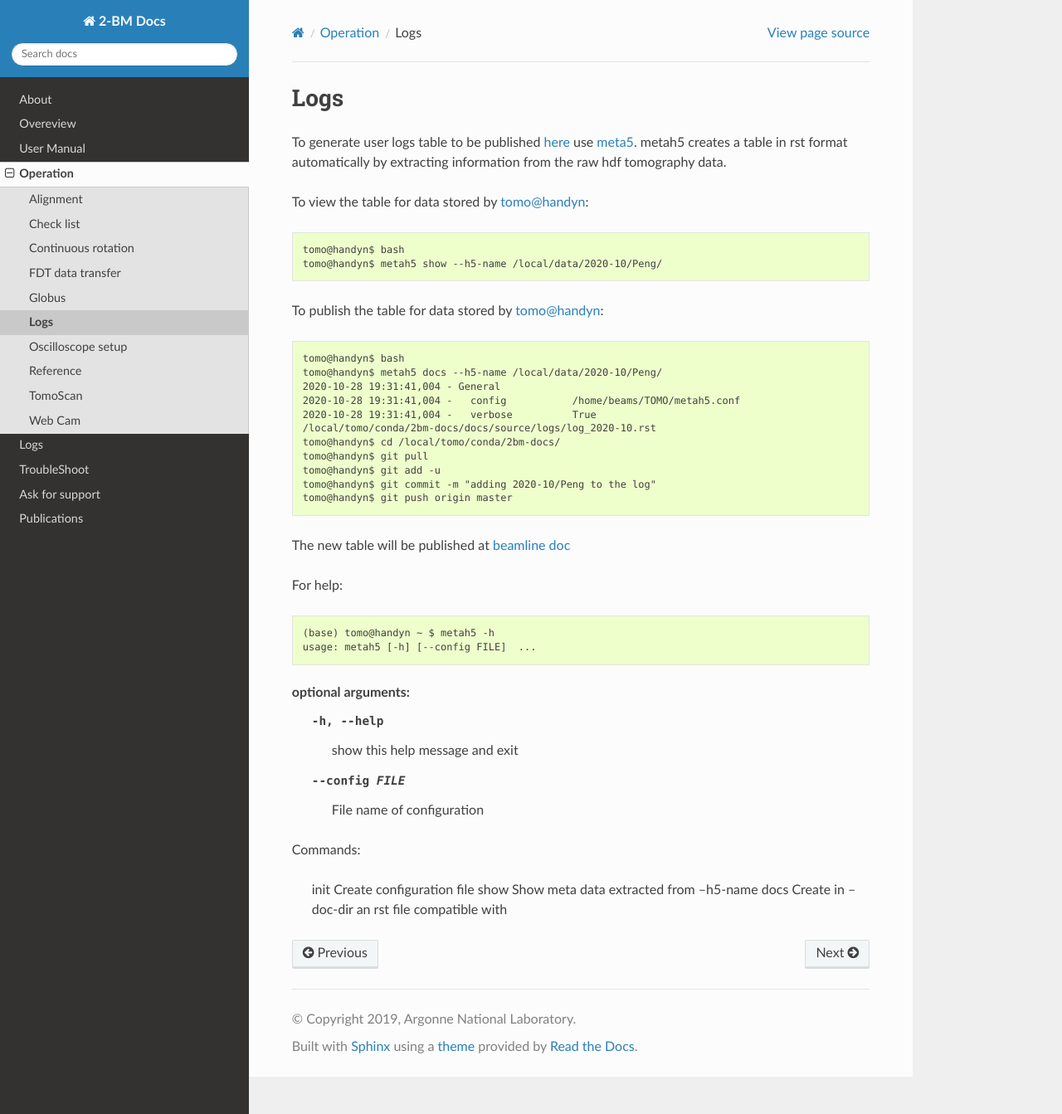
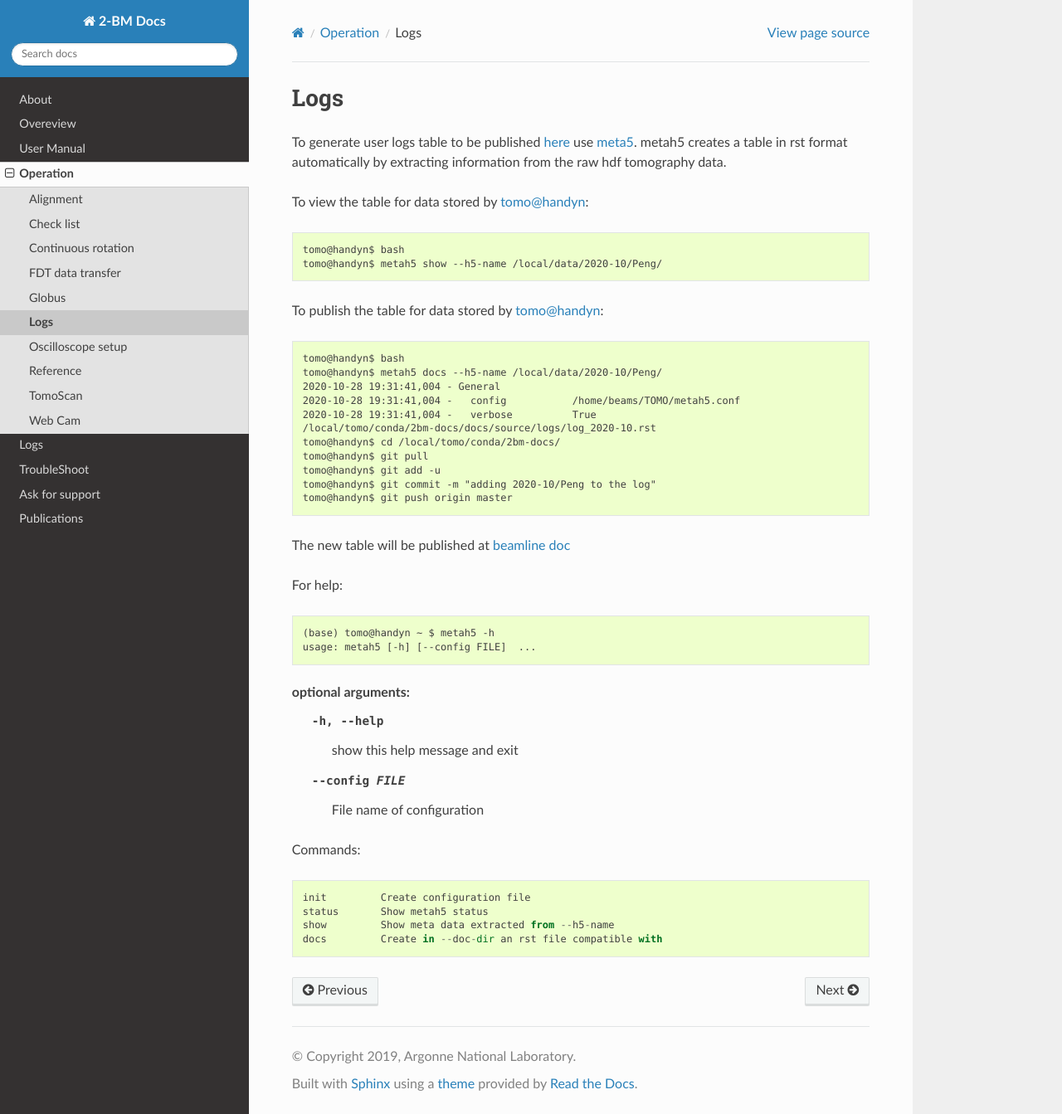
Before and after one commit to xray-imaging/2bm-docs, a Sphinx documentation site: the page built from docs/source/ops/item_009.rst, in a window 1280 px wide and 1343 px high. Shown: the whole window at 83% size. Built offline with Sphinx 7.4.7 and the Read the Docs theme 2.0.0, drawn with Linux system fonts in a browser that asks for light colours; the version number could not be read and is left out.

Commit message:
Update item_009.rst

```diff
--- a/docs/source/ops/item_009.rst
+++ b/docs/source/ops/item_009.rst
@@ -33,8 +33,9 @@ optional arguments:
   -h, --help     show this help message and exit
   --config FILE  File name of configuration
 
-Commands:
+Commands::
 
     init         Create configuration file
+    status       Show metah5 status
     show         Show meta data extracted from --h5-name
     docs         Create in --doc-dir an rst file compatible with
```
